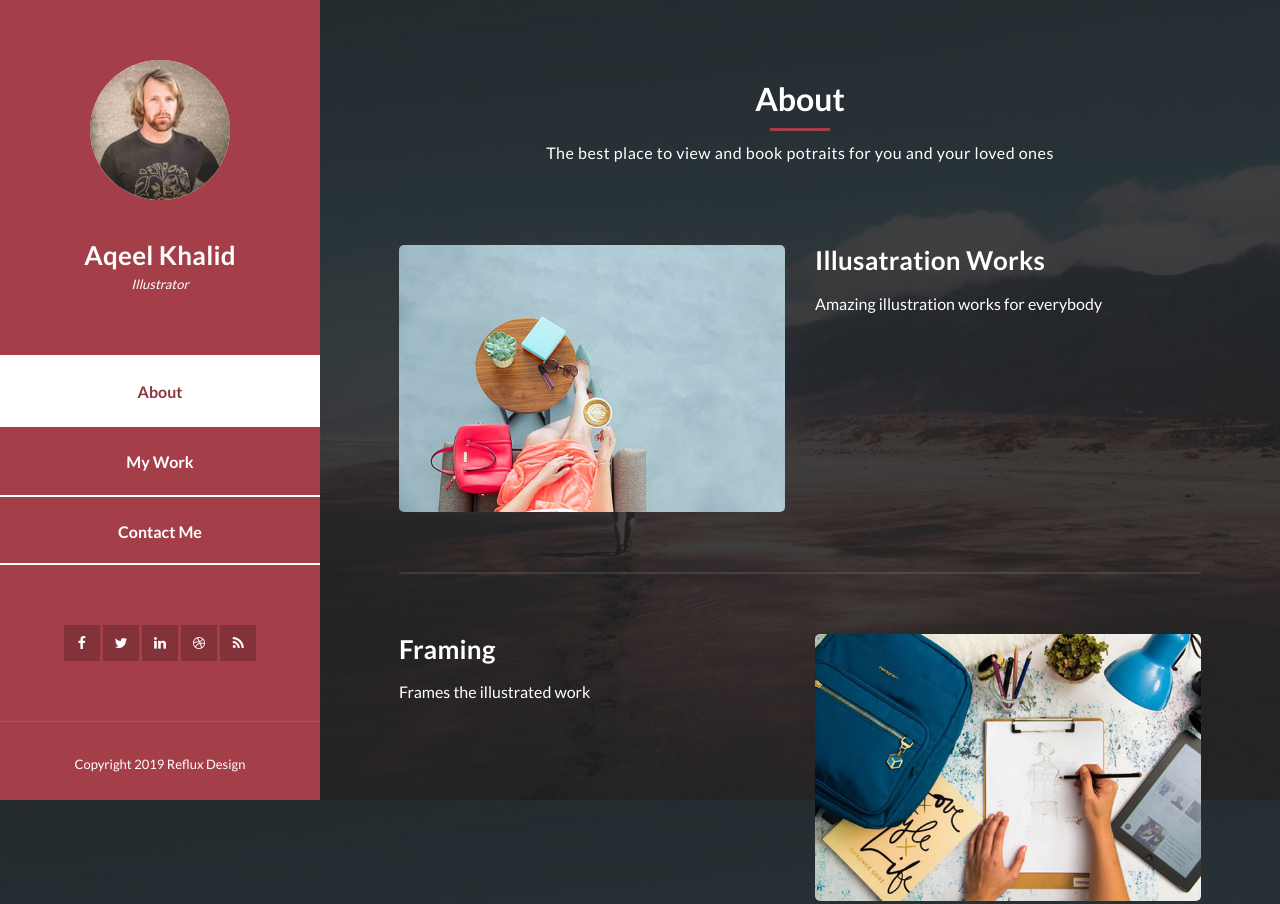
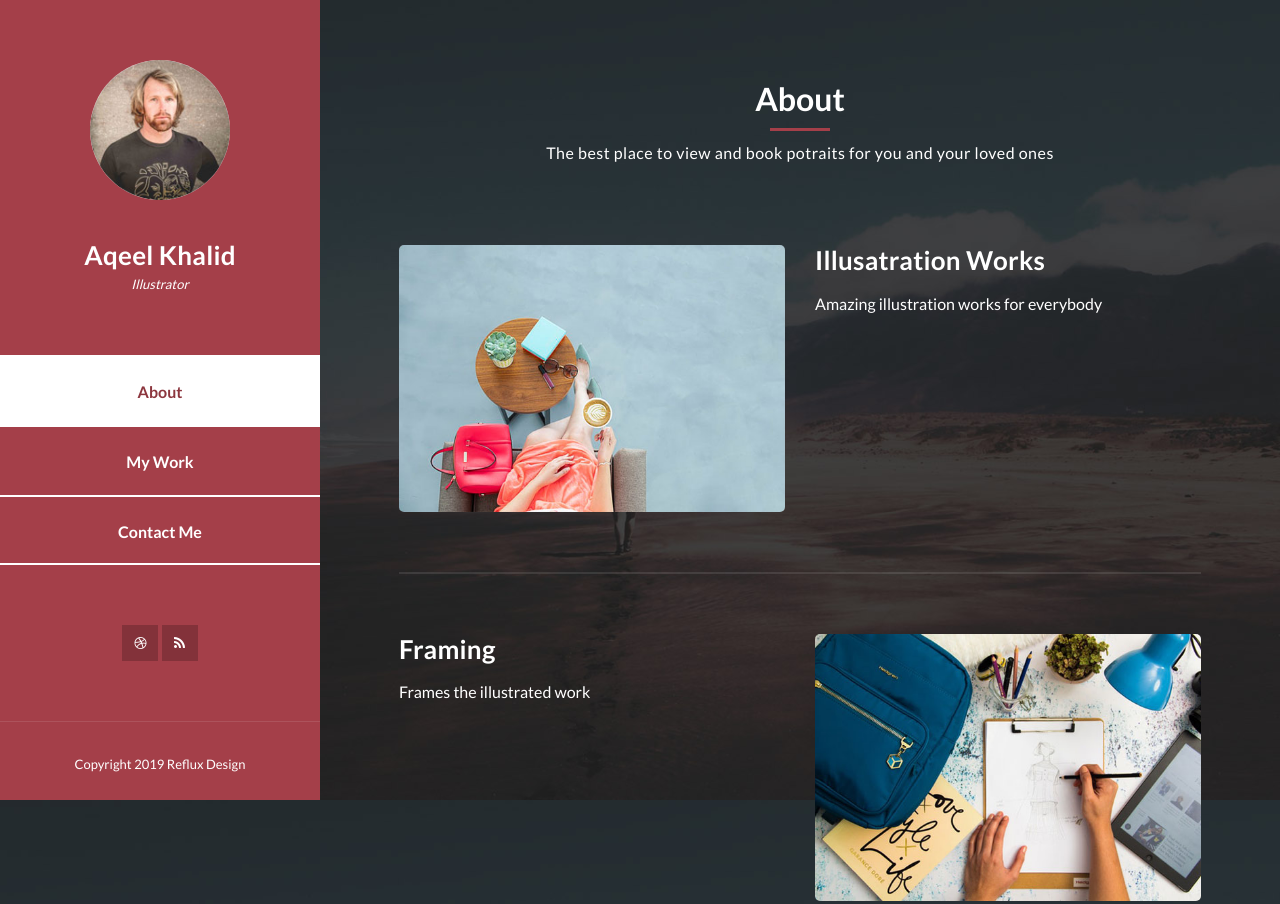
Before and after one commit to adeeb0104/Akku-s-Website, a plain HTML site: page index.html in a window 1280 px wide. Shown: the top 904 px of the page. Drawn offline with Linux system fonts and the light colour scheme.

Commit message:
Updated Social Media

```diff
--- a/index.html
+++ b/index.html
@@ -50,22 +50,12 @@
             </nav>
             <div class="social-network">
               <ul class="soial-icons">
+
                 <li>
-                  <a href="https://fb.com/templatemo"
-                    ><i class="fa fa-facebook"></i
-                  ></a>
+                  <a href="https://instagram.com/illuminative_portrait?igshid=YmMyMTA2M2Y="><i class="fa fa-dribbble"></i></a>
                 </li>
                 <li>
-                  <a href="#"><i class="fa fa-twitter"></i></a>
-                </li>
-                <li>
-                  <a href="#"><i class="fa fa-linkedin"></i></a>
-                </li>
-                <li>
-                  <a href="#"><i class="fa fa-dribbble"></i></a>
-                </li>
-                <li>
-                  <a href="#"><i class="fa fa-rss"></i></a>
+                  <a href="https://www.youtube.com/c/AqeelKhalid/featured"><i class="fa fa-rss"></i></a>
                 </li>
               </ul>
             </div>
```
